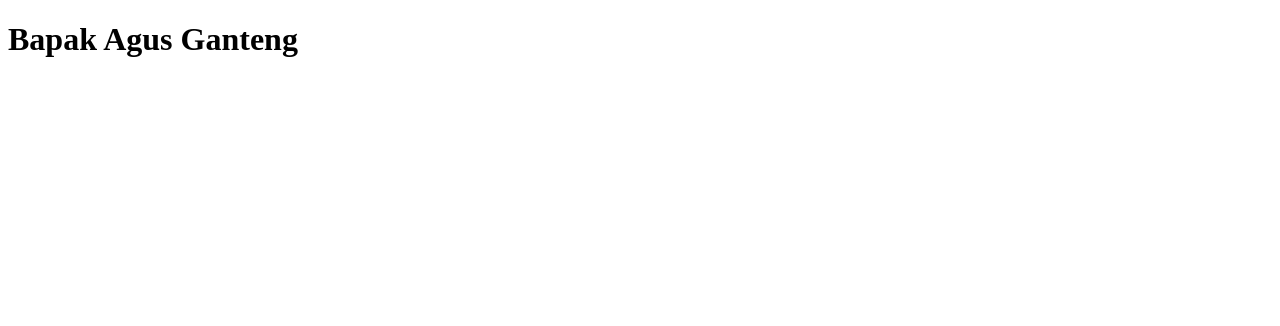
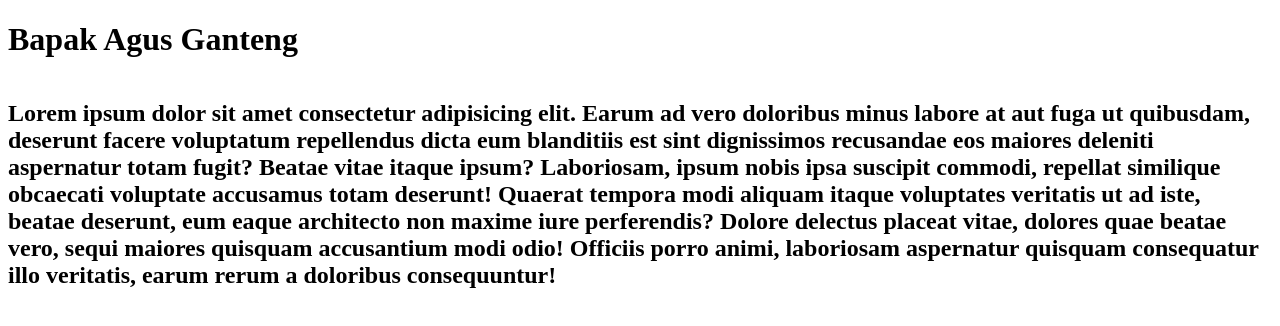
Before and after one commit to Rasya09-fa/projek-kode-01, a plain HTML site: page index.html in a window 1280 px wide. Drawn offline with Linux system fonts and the light colour scheme.

Commit message:
tambah h2

```diff
--- a/index.html
+++ b/index.html
@@ -17,5 +17,6 @@
             <tr></tr>
         </thead>
     </table>
+    <h2>Lorem ipsum dolor sit amet consectetur adipisicing elit. Earum ad vero doloribus minus labore at aut fuga ut quibusdam, deserunt facere voluptatum repellendus dicta eum blanditiis est sint dignissimos recusandae eos maiores deleniti aspernatur totam fugit? Beatae vitae itaque ipsum? Laboriosam, ipsum nobis ipsa suscipit commodi, repellat similique obcaecati voluptate accusamus totam deserunt! Quaerat tempora modi aliquam itaque voluptates veritatis ut ad iste, beatae deserunt, eum eaque architecto non maxime iure perferendis? Dolore delectus placeat vitae, dolores quae beatae vero, sequi maiores quisquam accusantium modi odio! Officiis porro animi, laboriosam aspernatur quisquam consequatur illo veritatis, earum rerum a doloribus consequuntur!</h2>
 </body>
 </html>
```
